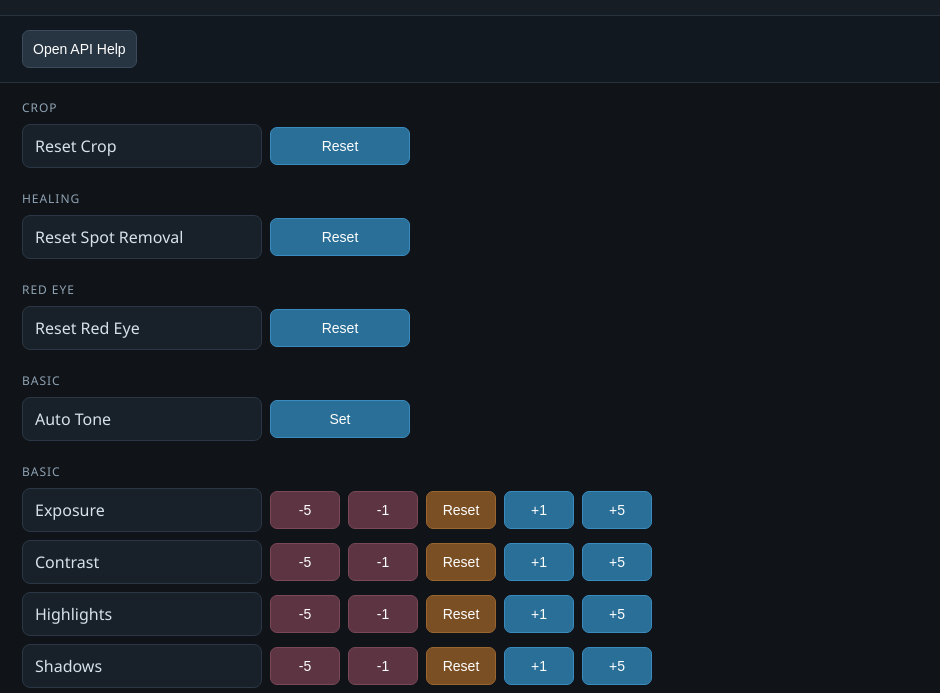
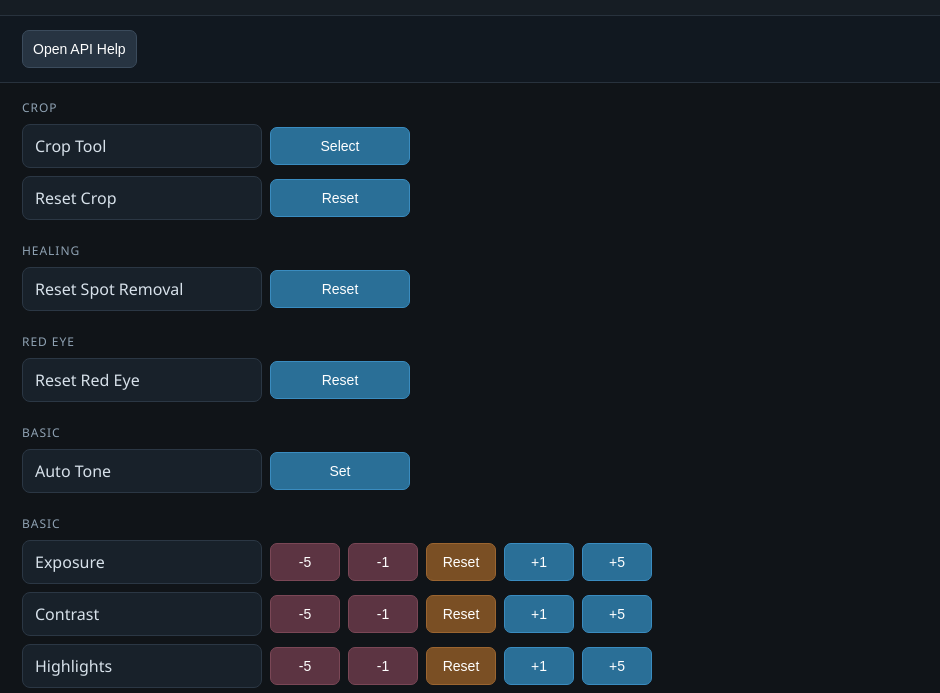
Before and after one commit to ninoleto/LRBridge, an Electron app: page app/controller.html in a window 940 px wide. Shown: the part 101-794 px from the top of the page. Drawn offline with Linux system fonts and the light colour scheme.

Commit message:
Add crop tool button to web controller

```diff
--- a/app/controller.html
+++ b/app/controller.html
@@ -442,6 +442,11 @@
                         "placement": "top",
                         "actions": [
                                 {
+                                        "label": "Crop Tool",
+                                        "action": "selectCropTool",
+                                        "button": "Select"
+                                },
+                                {
                                         "label": "Reset Crop",
                                         "action": "resetCrop",
                                         "button": "Reset"
```
